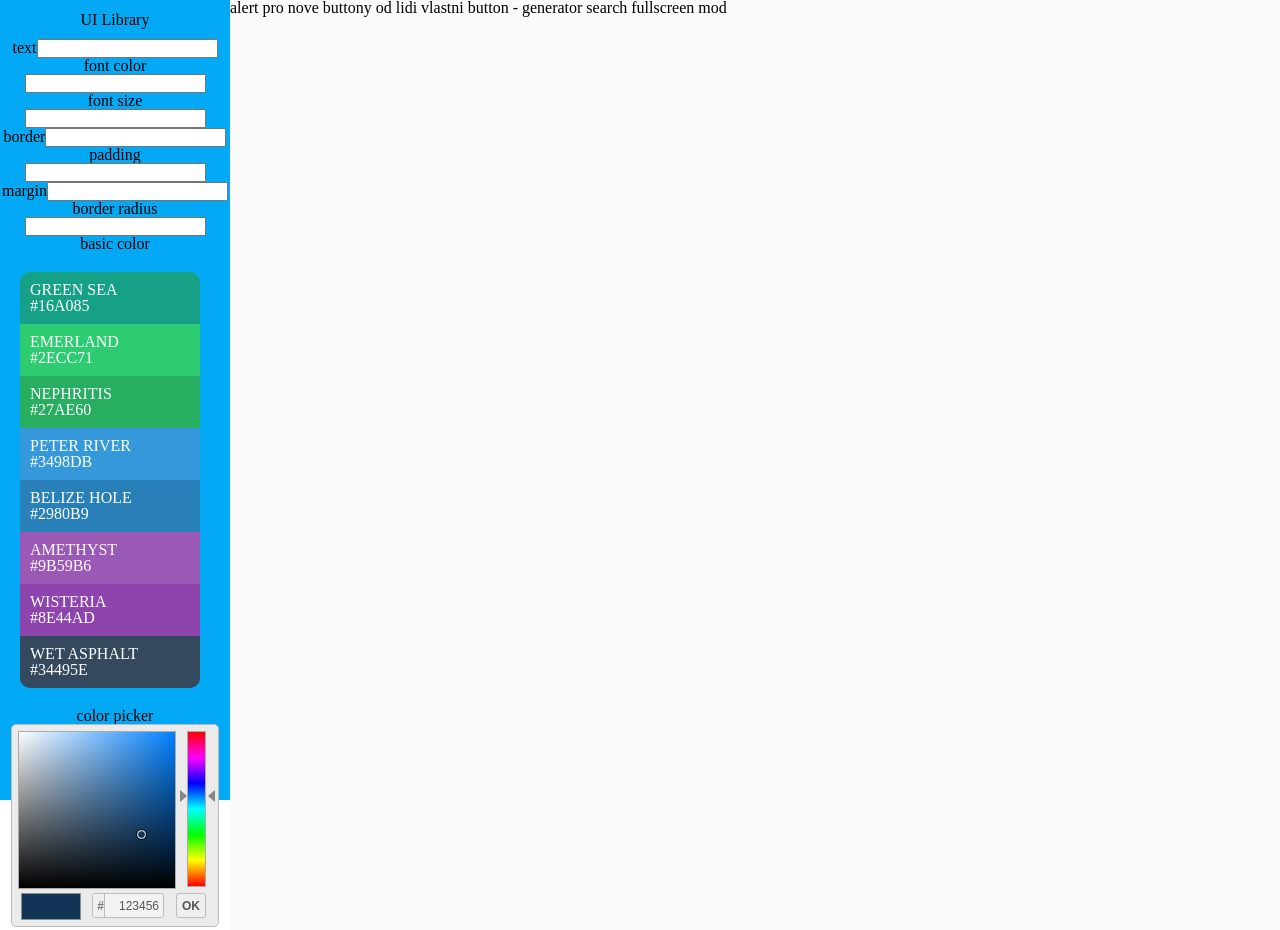
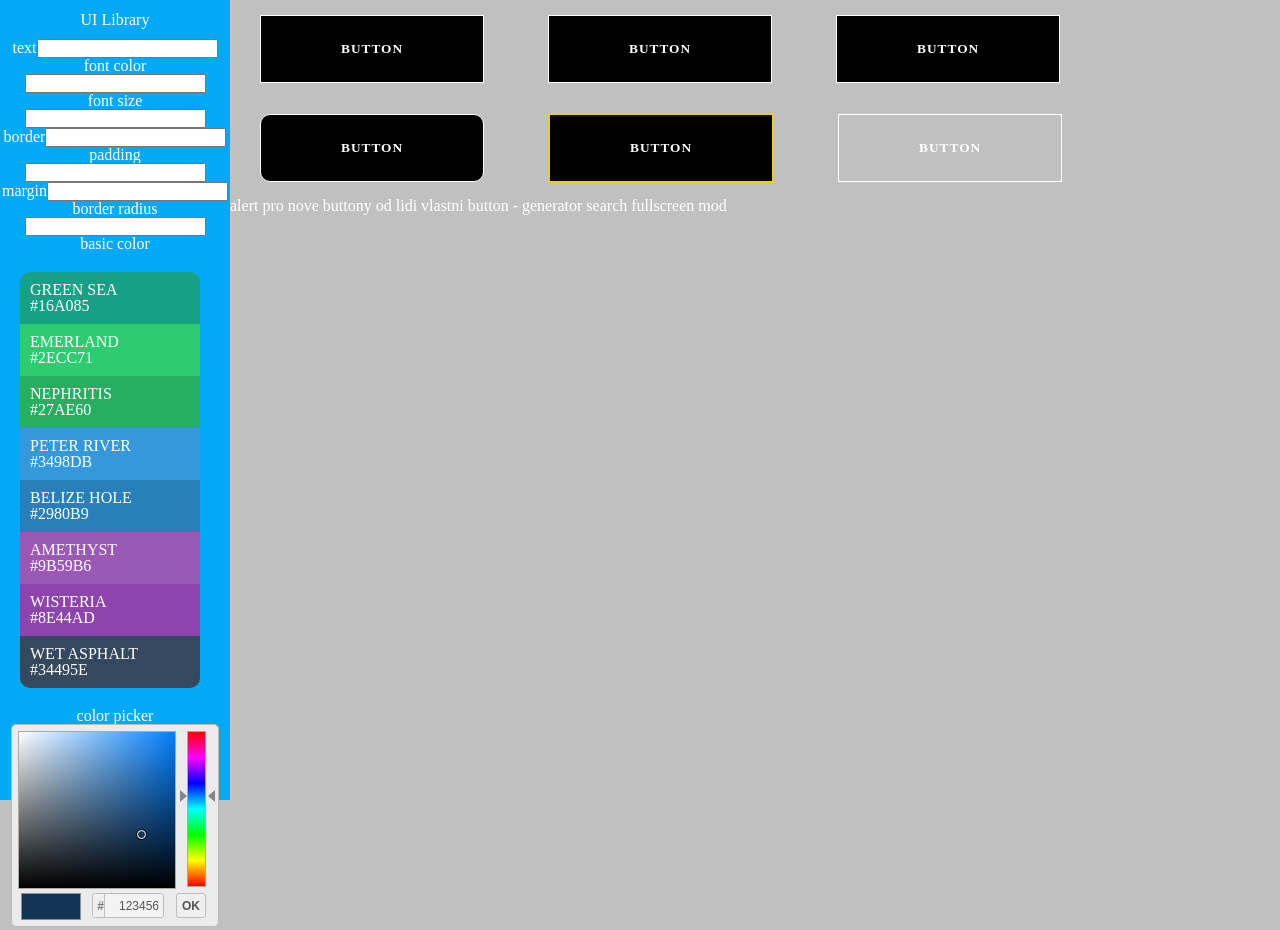
Before and after one commit to Geroxan810/UI-library, a website: page public/index.html in a window 1280 px wide. Shown: the top 930 px of the page. Drawn offline with nearby package versions, Linux system fonts and the light colour scheme.

Commit message:
Add basic button

```diff
--- a/public/index.html
+++ b/public/index.html
@@ -82,12 +82,33 @@
 
 
 
+<div class="">
 
 
-        alert pro nove buttony od lidi
-        vlastni button - generator
-        search
-        fullscreen mod
+  <button class="btn basic" title="basic">button</button>
+
+    <button class="btn one" title="one">button</button>
+
+    <button class="btn two" title="two">button</button>
+
+    <button class="btn three" title="three">button</button>
+
+    <button class="btn four" title="four">button</button>
+
+    <button class="btn five" title="five">button</button>
+
+
+</div>
+
+
+
+<p>
+  alert pro nove buttony od lidi
+  vlastni button - generator
+  search
+  fullscreen mod
+</p>
+
 
 
 
--- a/public/sass/_content.scss
+++ b/public/sass/_content.scss
@@ -0,0 +1,74 @@
+
+body {
+  background-color: #888888;
+  color: #fff;
+}
+.btn {
+	font-family: inherit;
+	background: none;
+	cursor: pointer;
+	padding: 25px 80px;
+	display: inline-block;
+	margin: 15px 30px;
+	text-transform: uppercase;
+	letter-spacing: 1px;
+	font-weight: 700;
+	outline: none;
+	position: relative;
+	transition: all 0.3s;
+  color: #fff;
+  border: 1px white solid;
+}
+
+.btn:after {
+	content: '';
+	position: absolute;
+	z-index: -1;
+	transition: all 0.3s;
+}
+.basic{
+  background-color: #000;
+}
+.one {
+  transition: all ease-in-out .2s;
+  background-color:#000;
+&:hover {
+   transform: scale(1.15);
+}}
+
+.two {
+  background-color: #000000;
+
+  &:hover {
+    background-color: #3e3e3e;
+    transition: background-color .2s ease-out;
+  }
+}
+
+.three {
+  border-radius: 10px;
+  background-color:#000;
+}
+
+.four {
+  border: 2px #ecd013 solid;
+  background-color:#000;
+}
+
+.five:after {
+  width: 100%;
+  height: 0;
+  top: 0;
+  left: 0;
+  background: #fff;
+}
+
+.five:hover,
+.five:active {
+  color: #0e83cd;
+}
+
+.five:hover:after,
+.five:active:after {
+  height: 100%;
+}
--- a/public/sass/main.scss
+++ b/public/sass/main.scss
@@ -1,8 +1,10 @@
 @import "reset";
 @import "content";
 $content-color: #03a9f4;
-$main-color: #fafafa;
 
+body{
+	background-color: #C0C0C0
+}
 /* grid */
 
 .section {
@@ -33,7 +35,7 @@ $main-color: #fafafa;
   margin: 5%;
 }
 .main_col {
-  background-color: $main-color;
+
   width: calc(100% - 230px);
   height: 100em;
   margin-left: 230px;
```
Also changed, not shown: public/css/main.css.
